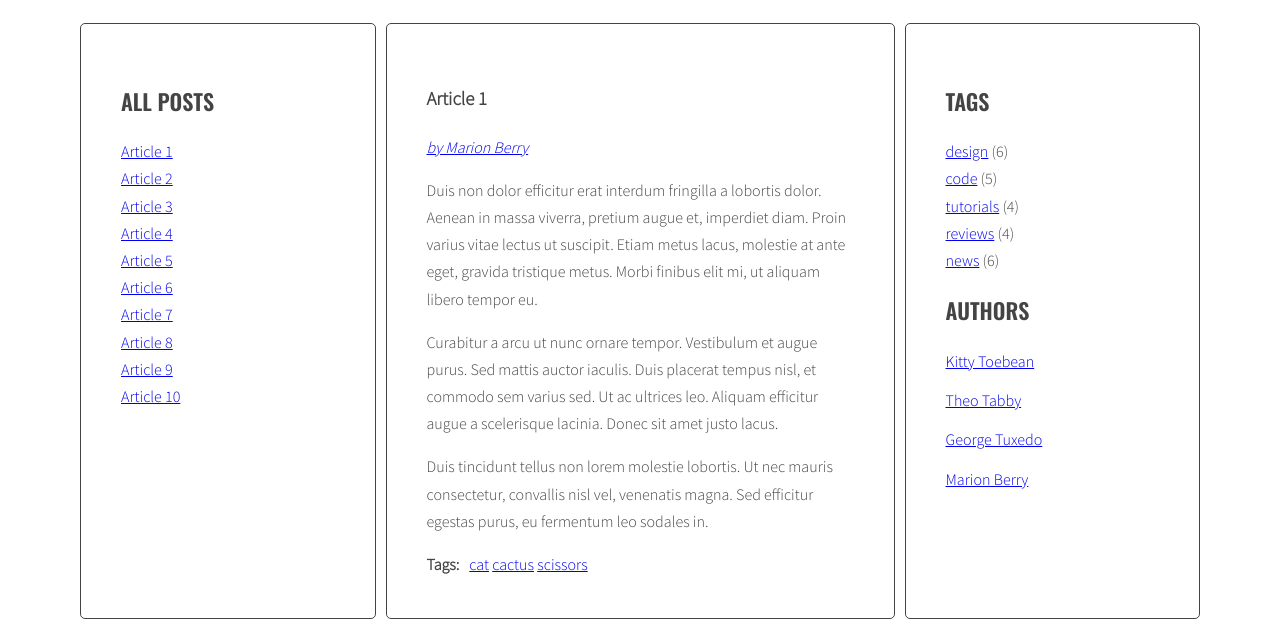
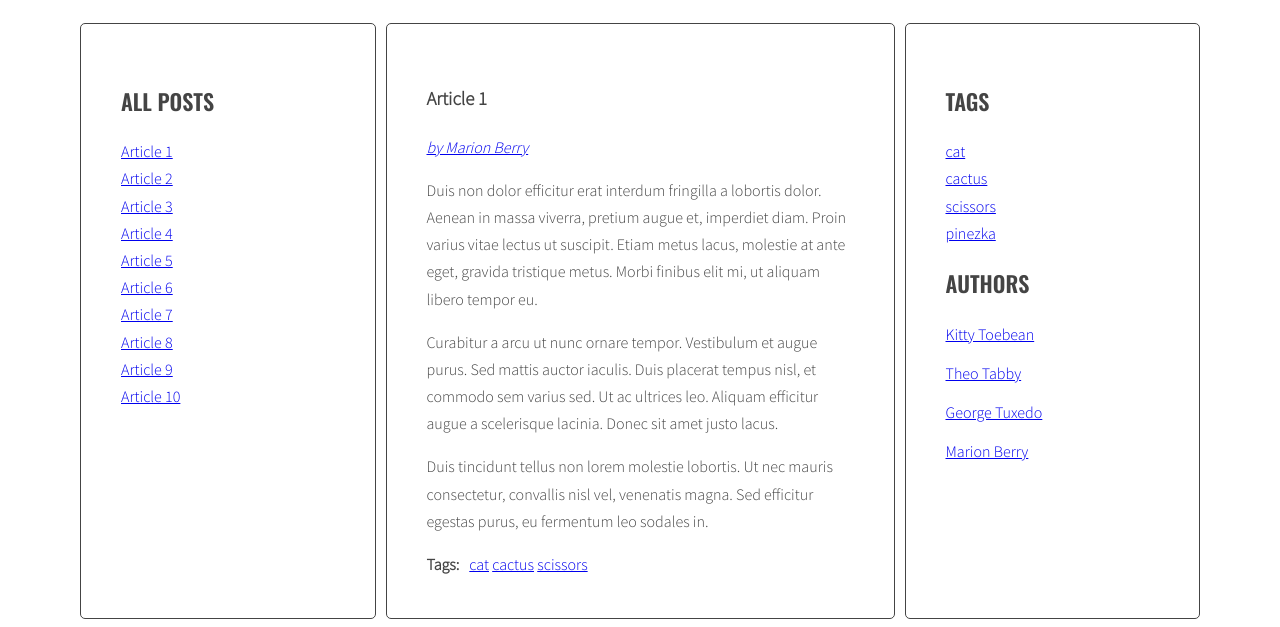
Before and after one commit to dave8git/blog_js, a website: page index.html in a window 1280 px wide. Shown: the part 220-847 px from the top of the page. Drawn offline with nearby package versions, Linux system fonts and the light colour scheme.

Commit message:
add tags almost ready

```diff
--- a/index.html
+++ b/index.html
@@ -215,11 +215,11 @@
         <aside class="sidebar">
           <h2 class="section-title">Tags</h2>
           <ul class="list tags">
-            <li><a href="#">design</a> <span>(6)</span></li>
+            <!-- <li><a href="#">design</a> <span>(6)</span></li>
             <li><a href="#">code</a> <span>(5)</span></li>
             <li><a href="#">tutorials</a> <span>(4)</span></li>
             <li><a href="#">reviews</a> <span>(4)</span></li>
-            <li><a href="#">news</a> <span>(6)</span></li>
+            <li><a href="#">news</a> <span>(6)</span></li> -->
           </ul>
           <h2 class="section-title">Authors</h2>
           <ul class="list authors">
--- a/js/script.js
+++ b/js/script.js
@@ -19,7 +19,10 @@ const titleClickHandler = function (event) {
 const optArticleSelector = '.post',
   optTitleSelector = '.post-title',
   optTitleListSelector = '.titles',
-  optArticleTagsSelector = '.post-tags .list';
+  optArticleTagsSelector = '.post-tags .list',
+  optTagsListSelector = '.tags.list',
+  optCloudClassCount = 5,
+  optCloudClassPrefix = 'tag-size-';
 
 function generateTitleLinks(customSelector = '') {
   const titleList = document.querySelector(optTitleListSelector); /* remove contents of titleList */
@@ -42,6 +45,7 @@ function generateTitleLinks(customSelector = '') {
 generateTitleLinks();
 
 function generateTags() {
+  let allTags = {};
   const articles = document.querySelectorAll(optArticleSelector); /* find all articles */
   for (let article of articles) {/* START LOOP: for every article: */
     const tagsWrapper = article.querySelector(optArticleTagsSelector); /* find tags wrapper */
@@ -51,12 +55,51 @@ function generateTags() {
     for (let tag of articleTagsArray) {/* START LOOP: for each tag */
       const linkHTML = '<li><a href="#tag-' + tag + '">' + tag +  '</a></li> ';/* generate HTML of the link */
       html += linkHTML; /* add generated code to html variable */
+      if(!allTags[tag]){
+        allTags[tag] = 1;
+      } else {
+        allTags[tag]++;
+      }
     } /* END LOOP: for each tag */
     tagsWrapper.innerHTML = html; /* insert HTML of all the links into the tags wrapper */
   }/* END LOOP: for every article: */
+  const taglist = document.querySelector('.tags');
+  //taglist.innerHTML = allTags.join(' ');
+  const tagsParams = calculateTagsParams(allTags);
+  let allTagsHTML = '';
+  for(let tag in allTags) {
+    allTagsHTML += '<li><a class="' + optCloudClassPrefix + calculateTagClass(allTags[tag], tagsParams) + '" href="#tag-' + tag + '">' + tag + '</a></li>' + ' ';
+  }
+  taglist.innerHTML = allTagsHTML;
 }
 
 generateTags();
+
+function calculateTagsParams(tags) {
+  const params = {
+    max: 0,
+    min: 9999999
+  };
+
+  for(let tag in tags) {
+    //console.log(tag + ' is used ' + tags[tag]+ ' times');
+    if(tags[tag] > params.max) {
+      params.max = tags[tag];
+    } else {
+      params.min = tags[tag];
+    }
+  }
+  console.log(params);
+  return params;
+}
+
+function calculateTagClass(count, params) {
+  const normalizedCount = count - params.min;
+  const normalizedMax = params.max - params.min;
+  const percentage = normalizedCount / normalizedMax;
+  const classNumber = Math.floor(percentage * (optCloudClassCount - 1) + 1);
+  return classNumber;
+}
 
 function tagClickHandler(event){
   event.preventDefault(); /* prevent default action for this event */
```
